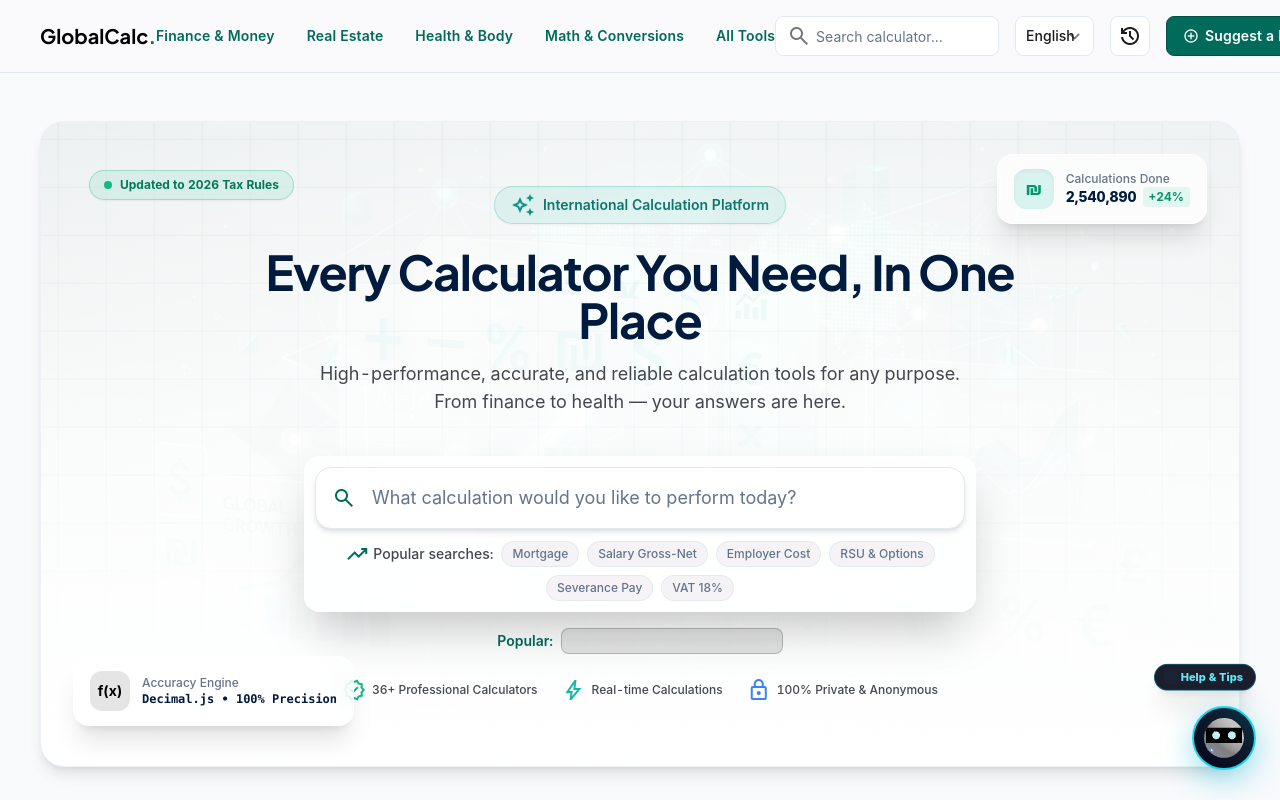
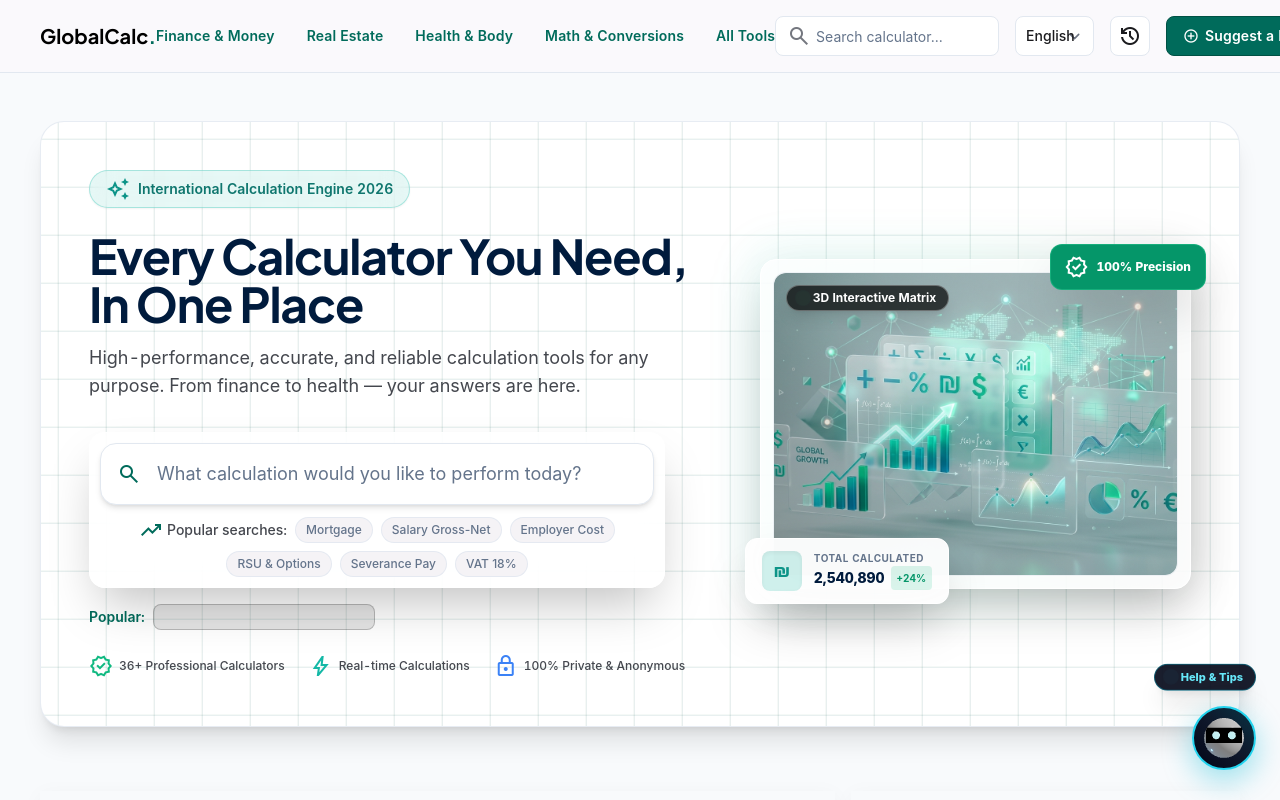
Before and after one commit to Almog787/Global-calculator-pro, a React (Vite) app: page /en/all in a window 1280 px wide. Shown: the top 800 px of the page. Built offline with nearby package versions, Linux system fonts and the light colour scheme.

Commit message:
refactor: update hero section and banner image
Replace the hero banner image and simplify the section layout to improve visual clarity and maintainability.

```diff
--- a/src/pages/AllCalculators.tsx
+++ b/src/pages/AllCalculators.tsx
@@ -272,97 +272,45 @@ export default function AllCalculators() {
       <section
         onMouseMove={handleHeroMouseMove}
         onMouseLeave={handleHeroMouseLeave}
-        className="text-center mb-12 sm:mb-16 relative overflow-hidden rounded-3xl bg-surface-container-lowest border border-border-subtle/60 p-8 sm:p-12 md:p-16 shadow-lg transition-all"
+        className="mb-12 sm:mb-16 relative overflow-hidden rounded-3xl bg-surface-container-lowest border border-border-subtle/80 p-6 sm:p-10 lg:p-12 shadow-xl transition-all"
       >
-        {/* Background Mesh Grid */}
+        {/* Interactive Background Mesh Grid */}
         <Squares
           direction="diagonal"
           speed={0.4}
-          borderColor="rgba(0, 107, 91, 0.06)"
-          hoverFillColor="rgba(0, 107, 91, 0.12)"
+          borderColor="rgba(0, 107, 91, 0.07)"
+          hoverFillColor="rgba(0, 107, 91, 0.15)"
           squareSize={48}
         />
 
-        {/* 3D Glassmorphism Backdrop Image */}
-        <div className="absolute inset-0 pointer-events-none overflow-hidden">
-          <img
-            src="/images/hero-proposal-1.jpg"
-            alt="3D Glassmorphism Calculator Engine"
-            className="w-full h-full object-cover opacity-20 dark:opacity-25 mix-blend-multiply dark:mix-blend-screen scale-105 transition-transform duration-700 ease-out"
-          />
-          <div className="absolute inset-0 bg-gradient-to-b from-surface-container-lowest/40 via-surface-container-lowest/80 to-surface-container-lowest" />
-        </div>
-
-        {/* Floating 3D Parallax Glass Cards */}
-        {/* Glass Card 1 - Top Right */}
-        <motion.div
-          style={{ x: card1X, y: card1Y }}
-          className="hidden lg:flex absolute top-8 ltr:right-8 rtl:left-8 z-20 items-center gap-3 bg-white/70 dark:bg-neutral-900/70 backdrop-blur-md border border-white/80 dark:border-neutral-700/80 p-3.5 px-4 rounded-2xl shadow-xl pointer-events-none"
-        >
-          <div className="w-10 h-10 rounded-xl bg-teal-500/15 flex items-center justify-center text-emerald-600 dark:text-emerald-400 font-bold text-lg shadow-inner">
-            ₪
-          </div>
-          <div className="text-start">
-            <div className="text-xs text-text-muted font-medium">{isRtl ? 'חישובים שבוצעו' : 'Calculations Done'}</div>
-            <div className="text-sm font-extrabold text-primary-container font-mono-num flex items-center gap-1.5">
-              <CountUp from={1000000} to={2540890} separator="," duration={2} />
-              <span className="text-xs text-emerald-600 bg-emerald-500/10 px-1.5 py-0.5 rounded font-bold">+24%</span>
-            </div>
-          </div>
-        </motion.div>
-
-        {/* Glass Card 2 - Bottom Left */}
-        <motion.div
-          style={{ x: card2X, y: card2Y }}
-          className="hidden lg:flex absolute bottom-10 ltr:left-8 rtl:right-8 z-20 items-center gap-3 bg-white/70 dark:bg-neutral-900/70 backdrop-blur-md border border-white/80 dark:border-neutral-700/80 p-3.5 px-4 rounded-2xl shadow-xl pointer-events-none"
-        >
-          <div className="w-10 h-10 rounded-xl bg-primary/10 flex items-center justify-center text-primary font-bold text-sm">
-            f(x)
-          </div>
-          <div className="text-start">
-            <div className="text-xs text-text-muted font-medium">{isRtl ? 'מנוע חישוב מדויק' : 'Accuracy Engine'}</div>
-            <div className="text-xs font-mono font-bold text-primary-container">
-              Decimal.js • 100% Precision
-            </div>
-          </div>
-        </motion.div>
-
-        {/* Glass Card 3 - Top Left Floating Pill */}
-        <motion.div
-          style={{ x: card3X, y: card3Y }}
-          className="hidden xl:flex absolute top-12 ltr:left-12 rtl:right-12 z-20 items-center gap-2 bg-emerald-500/10 border border-emerald-500/30 backdrop-blur-md px-3.5 py-1.5 rounded-full shadow-sm text-emerald-700 dark:text-emerald-300 text-xs font-bold pointer-events-none"
-        >
-          <span className="w-2 h-2 rounded-full bg-emerald-500 animate-pulse" />
-          <span>{isRtl ? 'מעודכן לתקנות המס 2026' : 'Updated to 2026 Tax Rules'}</span>
-        </motion.div>
-
-        {/* Main Content Container */}
-        <div className="relative z-10 max-w-3xl mx-auto">
+        <div className="relative z-10 grid grid-cols-1 lg:grid-cols-12 gap-8 lg:gap-12 items-center">
+          {/* Text & Search Column (7 Cols on LG) */}
+          <div className="lg:col-span-7 text-center ltr:lg:text-left rtl:lg:text-right flex flex-col items-center ltr:lg:items-start rtl:lg:items-start">
             {/* Top Badge */}
             <motion.div
               initial={{ opacity: 0, y: -10 }}
               animate={{ opacity: 1, y: 0 }}
-            className="inline-flex items-center gap-2 px-4 py-1.5 rounded-full bg-teal-500/10 border border-teal-500/25 text-teal-700 dark:text-teal-300 text-xs sm:text-sm font-semibold mb-6 shadow-sm backdrop-blur-sm"
+              className="inline-flex items-center gap-2 px-4 py-1.5 rounded-full bg-teal-500/10 border border-teal-500/30 text-teal-700 dark:text-teal-300 text-xs sm:text-sm font-semibold mb-6 shadow-sm backdrop-blur-md"
             >
               <span className="material-symbols-outlined text-base text-teal-600 dark:text-teal-400">auto_awesome</span>
-            <span>{isRtl ? 'פלטפורמת החישובים הבינלאומית' : 'International Calculation Platform'}</span>
+              <span>{isRtl ? 'מנוע החישובים הבינלאומי המעודכן 2026' : 'International Calculation Engine 2026'}</span>
             </motion.div>
 
             <h1 className="font-display-xl text-3xl sm:text-4xl md:text-5xl text-primary-container mb-4 font-extrabold tracking-tight leading-tight">
               {currText.heroTitle}
             </h1>
-          <p className="font-body-lg text-base sm:text-lg text-on-surface-variant max-w-2xl mx-auto mb-8 sm:mb-10 leading-relaxed font-normal">
+            <p className="font-body-lg text-base sm:text-lg text-on-surface-variant max-w-xl mb-8 leading-relaxed font-normal">
               {currText.heroSubtitle}
             </p>
 
             {/* Search Hero Box with Enhanced Glass Shell */}
-          <div className="relative max-w-2xl mx-auto flex flex-col items-center">
-            <div className="w-full bg-white/70 dark:bg-neutral-900/70 backdrop-blur-xl border border-white/60 dark:border-neutral-700/60 p-2 sm:p-2.5 rounded-2xl shadow-2xl transition-all hover:shadow-teal-500/10">
+            <div className="w-full max-w-xl mb-6">
+              <div className="w-full bg-white/80 dark:bg-neutral-900/80 backdrop-blur-xl border border-white/80 dark:border-neutral-700/80 p-2 sm:p-2.5 rounded-2xl shadow-2xl transition-all hover:shadow-teal-500/15">
                 <SearchBar isHero placeholder={currText.heroSearchPlaceholder} />
               </div>
 
               {/* Dynamic Search Suggestions with RotatingText */}
-            <div className="mt-4 flex flex-wrap items-center justify-center gap-2 text-xs sm:text-sm text-text-muted">
+              <div className="mt-4 flex flex-wrap items-center justify-center ltr:lg:justify-start rtl:lg:justify-start gap-2 text-xs sm:text-sm text-text-muted">
                 <span className="font-semibold text-secondary">{isRtl ? 'חיפושים נפוצים:' : 'Popular:'}</span>
                 <RotatingText
                   texts={
@@ -375,9 +323,10 @@ export default function AllCalculators() {
                   elementClassName="text-primary-container"
                 />
               </div>
+            </div>
 
-            {/* Micro Trust Indicators */}
-            <div className="mt-6 flex flex-wrap items-center justify-center gap-4 sm:gap-6 text-xs text-on-surface-variant font-medium">
+            {/* Trust Badges */}
+            <div className="flex flex-wrap items-center justify-center ltr:lg:justify-start rtl:lg:justify-start gap-4 sm:gap-6 text-xs text-on-surface-variant font-medium">
               <span className="flex items-center gap-1.5">
                 <span className="material-symbols-outlined text-emerald-500 text-sm">verified</span>
                 {isRtl ? '36+ מחשבונים מקצועיים' : '36+ Professional Calculators'}
@@ -391,6 +340,62 @@ export default function AllCalculators() {
                 {isRtl ? 'ללא שמירת נתונים אישיים' : '100% Private & Anonymous'}
               </span>
             </div>
+          </div>
+
+          {/* 3D Glassmorphism Showcase Card Column (5 Cols on LG) */}
+          <div className="lg:col-span-5 relative flex justify-center items-center mt-6 lg:mt-0">
+            {/* Outer Glowing Atmosphere */}
+            <div className="absolute -inset-2 bg-gradient-to-r from-teal-500/20 via-emerald-500/20 to-primary/20 rounded-3xl blur-xl opacity-75 animate-pulse pointer-events-none" />
+
+            {/* Main 3D Glass Card Container */}
+            <motion.div
+              style={{ x: card1X, y: card1Y }}
+              className="relative w-full max-w-md bg-white/80 dark:bg-neutral-900/80 backdrop-blur-2xl border border-white dark:border-neutral-700 rounded-2xl p-3 shadow-2xl overflow-visible group"
+            >
+              {/* High-Res 3D Glassmorphism Generated Image */}
+              <div className="relative w-full aspect-[4/3] rounded-xl overflow-hidden border border-border-subtle/50 shadow-inner">
+                <img
+                  src="/images/hero-proposal-1.jpg"
+                  alt="GlobalCalc Pro 3D Glassmorphism Engine"
+                  className="w-full h-full object-cover rounded-xl transition-transform duration-700 group-hover:scale-105"
+                />
+
+                {/* Glossy Glass Reflection Overlay */}
+                <div className="absolute inset-0 bg-gradient-to-tr from-black/30 via-transparent to-white/20 pointer-events-none" />
+
+                {/* Floating Badge inside Image */}
+                <div className="absolute top-3 ltr:left-3 rtl:right-3 bg-black/70 backdrop-blur-md border border-white/30 text-white px-3 py-1 rounded-full text-xs font-bold flex items-center gap-1.5 shadow-lg">
+                  <span className="w-2 h-2 rounded-full bg-emerald-400 animate-ping" />
+                  <span>{isRtl ? 'מטריצת 3D מונפשת' : '3D Interactive Matrix'}</span>
+                </div>
+              </div>
+
+              {/* Floating 3D Parallax Badge 1 - Live Counter */}
+              <motion.div
+                style={{ x: card2X, y: card2Y }}
+                className="absolute -bottom-4 ltr:-left-4 rtl:-right-4 z-30 flex items-center gap-3 bg-white/95 dark:bg-neutral-900/95 backdrop-blur-xl border border-white dark:border-neutral-700 p-3 px-4 rounded-xl shadow-2xl pointer-events-none"
+              >
+                <div className="w-10 h-10 rounded-lg bg-teal-500/20 flex items-center justify-center text-teal-600 dark:text-teal-400 font-bold text-lg shadow-inner">
+                  ₪
+                </div>
+                <div>
+                  <div className="text-[10px] text-text-muted font-bold uppercase tracking-wider">{isRtl ? 'חישובים שבוצעו' : 'Total Calculated'}</div>
+                  <div className="text-sm font-extrabold text-primary-container font-mono-num flex items-center gap-1.5">
+                    <CountUp from={1000000} to={2540890} separator="," duration={2} />
+                    <span className="text-[10px] text-emerald-600 bg-emerald-500/15 px-1.5 py-0.5 rounded font-bold">+24%</span>
+                  </div>
+                </div>
+              </motion.div>
+
+              {/* Floating 3D Parallax Badge 2 - Precision */}
+              <motion.div
+                style={{ x: card3X, y: card3Y }}
+                className="absolute -top-4 ltr:-right-4 rtl:-left-4 z-30 flex items-center gap-2 bg-emerald-600 text-white backdrop-blur-xl p-2.5 px-3.5 rounded-xl shadow-2xl text-xs font-extrabold pointer-events-none border border-emerald-400/40"
+              >
+                <span className="material-symbols-outlined text-sm">verified</span>
+                <span>{isRtl ? '100% דיוק מתמטי' : '100% Precision'}</span>
+              </motion.div>
+            </motion.div>
           </div>
         </div>
       </section>
```
Also changed, not shown: public/images/hero-banner.webp. Lines whose indentation alone changed are shown as unchanged.
